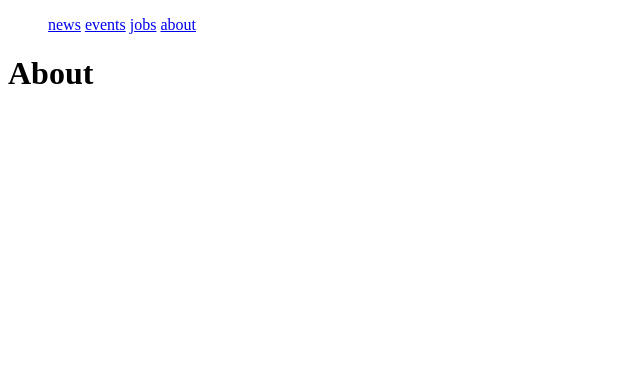
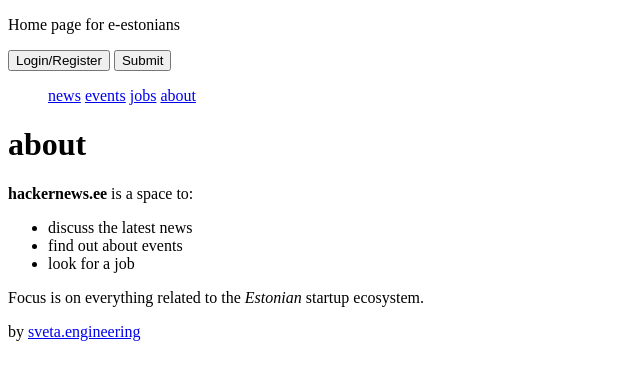
Before and after one commit to maksimdrachov/hackernews-django, a Django app: page /about/ in a window 1280 px wide. Shown: the top 380 px of the page, without its empty margins (0-640 px from the left). Run offline with Django 4.2, Linux system fonts and the light colour scheme.

Commit message:
basic structure

```diff
--- a/templates/about.html
+++ b/templates/about.html
@@ -1,5 +1,16 @@
 {% extends 'base.html' %}
 
 {% block content %}
-<h1> About </h1>
+<h1> about </h1>
+
+<p><strong>hackernews.ee</strong> is a space to:</p>
+
+<ul>
+    <li>discuss the latest news</li>
+    <li>find out about events</li>
+    <li>look for a job</li>
+</ul>
+
+<p>Focus is on everything related to the <em>Estonian</em> startup ecosystem.</p>
+
 {% endblock %}
--- a/templates/base.html
+++ b/templates/base.html
@@ -6,6 +6,11 @@
         </title>
     </head>
 
+    <p>Home page for e-estonians</p>
+
+    <button>Login/Register</button>
+    <button>Submit</button>
+
     <body>
         {% include 'navbar.html' %}
         {% block content %}
@@ -13,4 +18,8 @@
         {% endblock %}
     </body>
 
+    <footer>
+        <p>by <a href="https://maksimdrachov.github.io/">sveta.engineering</a> </p>
+    </footer>
+
 </html>
--- a/templates/events.html
+++ b/templates/events.html
@@ -1,5 +1,5 @@
 {% extends 'base.html' %}
 
 {% block content %}
-<h1> Events </h1>
+<h1> events </h1>
 {% endblock %}
--- a/templates/jobs.html
+++ b/templates/jobs.html
@@ -1,5 +1,5 @@
 {% extends 'base.html' %}
 
 {% block content %}
-<h1> Jobs </h1>
+<h1> jobs </h1>
 {% endblock %}
--- a/templates/news.html
+++ b/templates/news.html
@@ -1,5 +1,5 @@
 {% extends 'base.html' %}
 
 {% block content %}
-<h1> News </h1>
+<h1> news </h1>
 {% endblock %}
```
